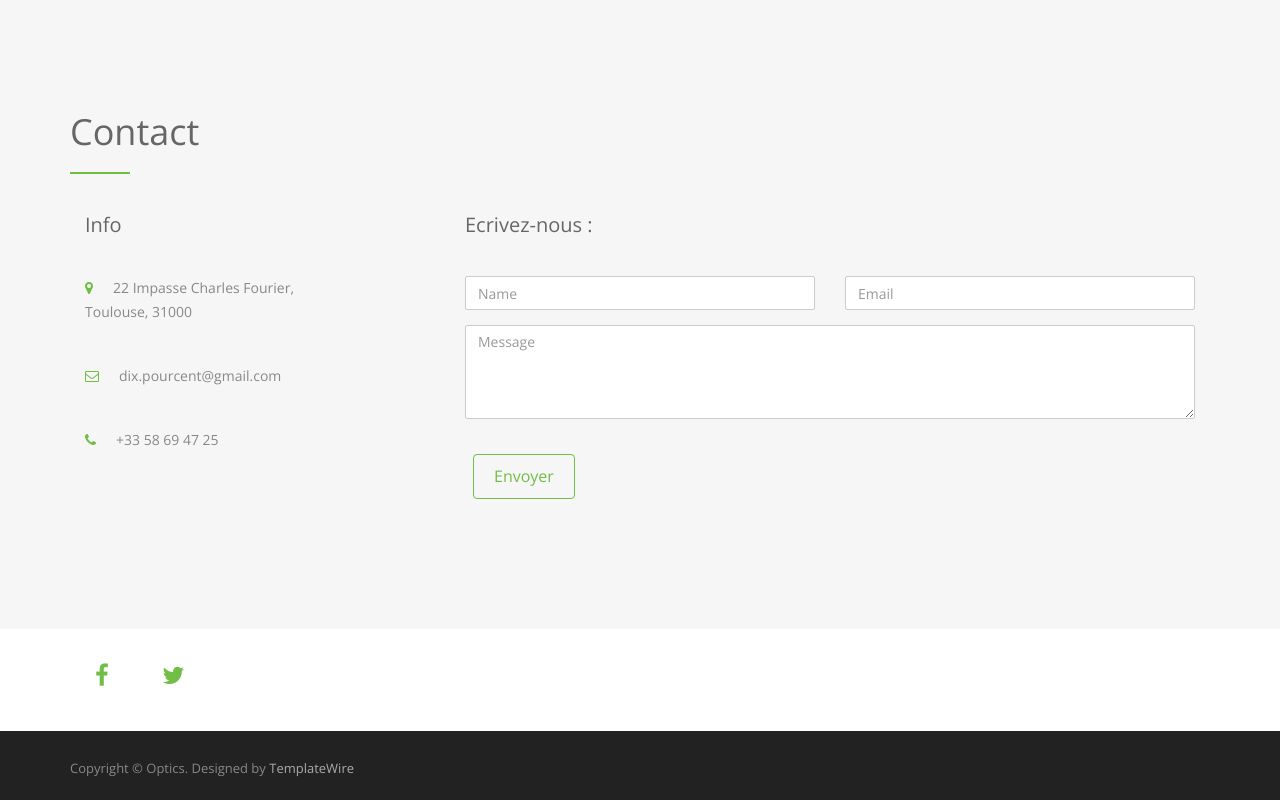
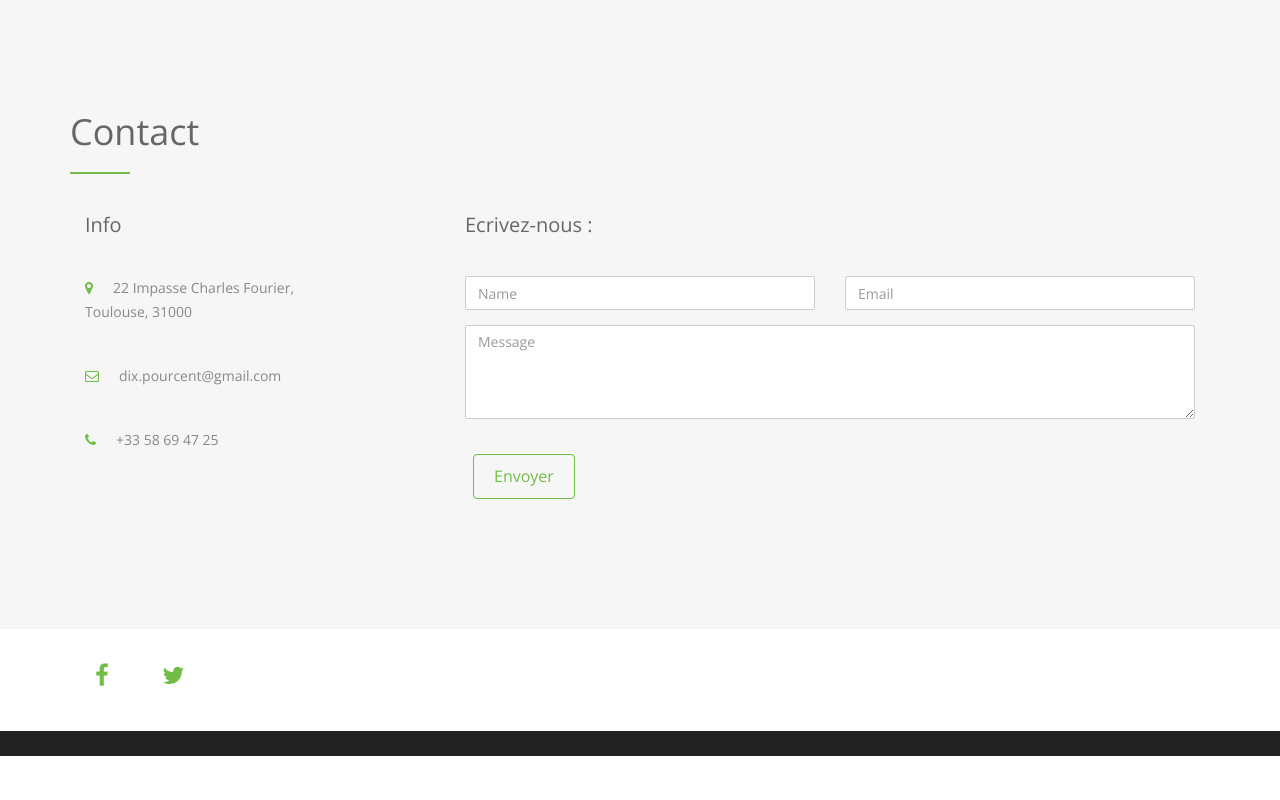
Before and after one commit to dix-pourcent/dix-pourcent.github.io, a plain HTML site: page index.html in a window 1280 px wide. Shown: the part 2930-3730 px from the top of the page. After the commit the page ends 3686 px from the top, so only its background shows below. Drawn offline with nearby package versions, Linux system fonts and the light colour scheme.

Commit message:
Site Finalbis

```diff
--- a/index.html
+++ b/index.html
@@ -271,7 +271,6 @@
 </div>
 <div id="footer">
   <div class="container">
-    <p>Copyright &copy; Optics. Designed by <a href="http://www.templatewire.com" rel="nofollow">TemplateWire</a></p>
   </div>
 </div>
 
```
